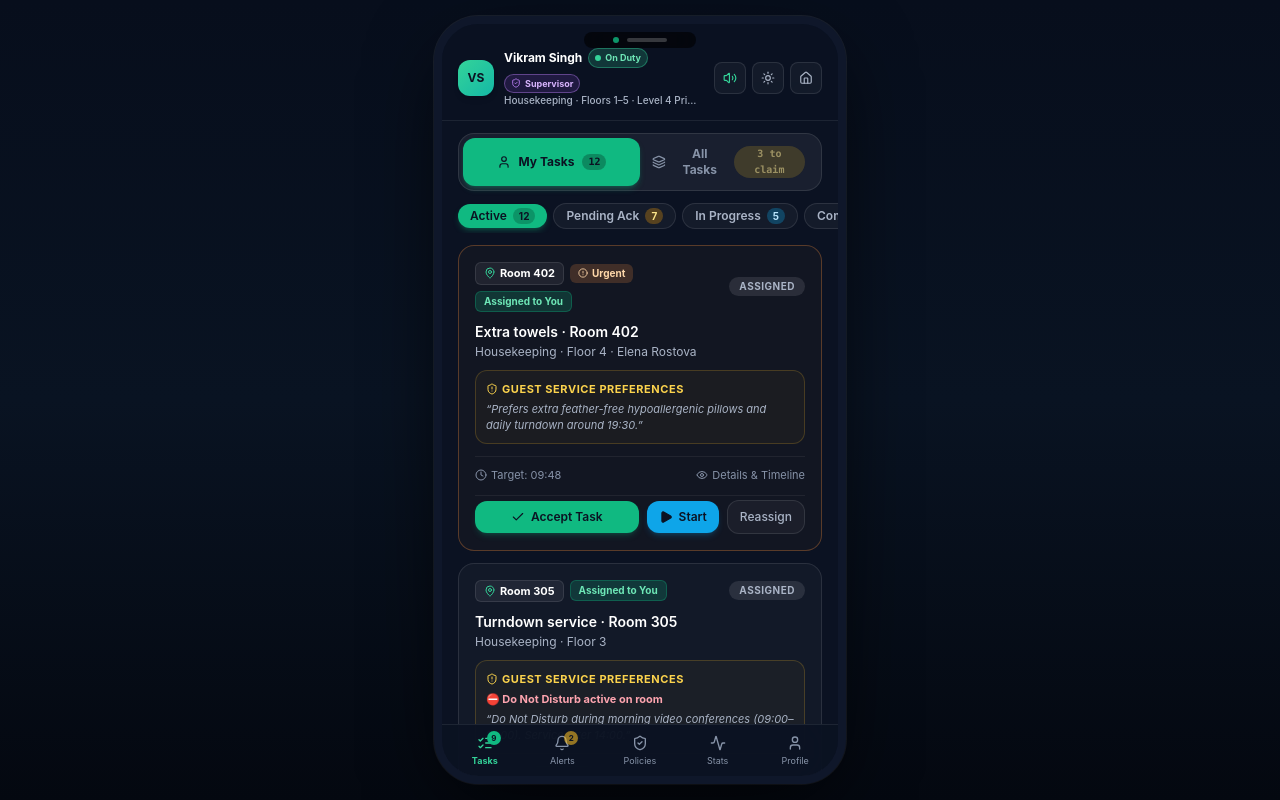
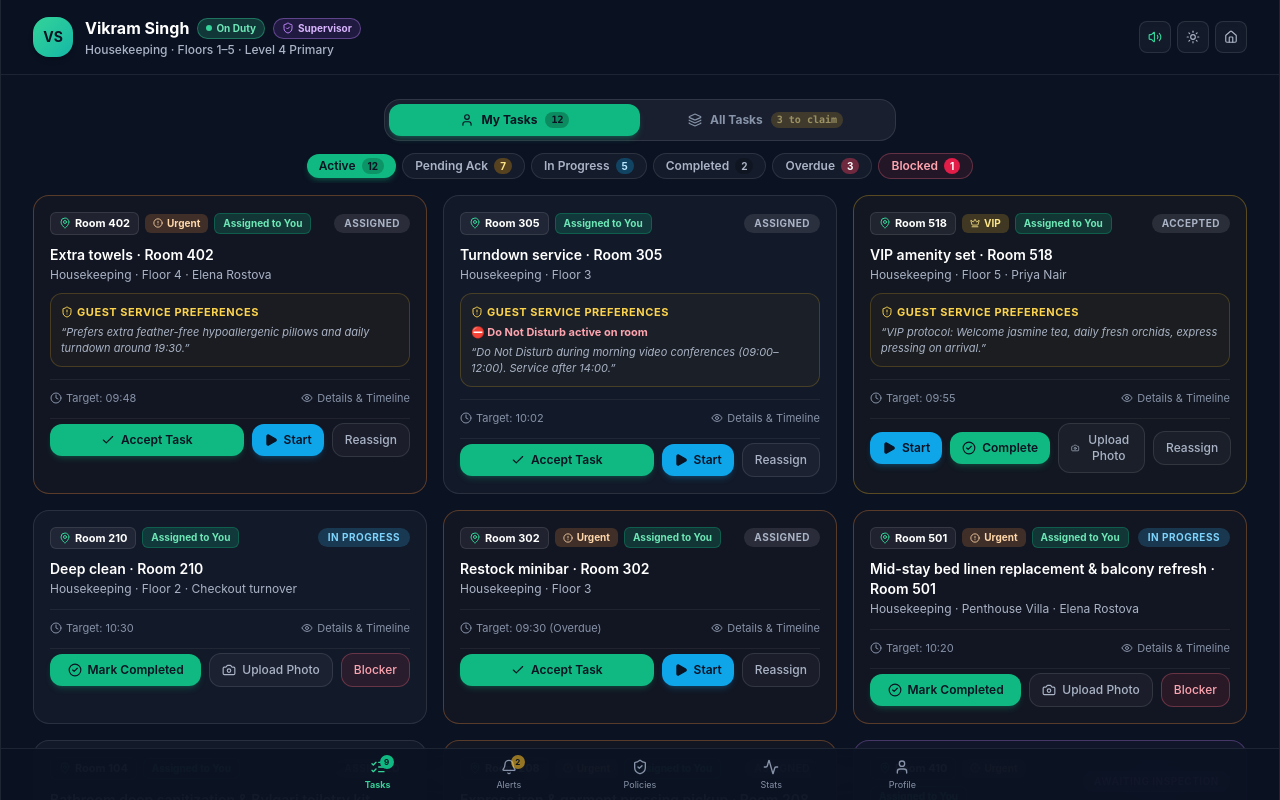
Before and after one commit to chinmaya-behera/hotel-app-main, a Next.js app in the folder public-preview/: page /staff/fulfiller in a window 1280 px wide. Built offline with nearby package versions, Linux system fonts and the light colour scheme.

Commit message:
feat(fulfiller): add full mobile, tablet, and desktop responsive layout

```diff
--- a/public-preview/src/components/staff/fulfiller/FulfillerApp.tsx
+++ b/public-preview/src/components/staff/fulfiller/FulfillerApp.tsx
@@ -113,27 +113,19 @@ function FulfillerAppContent() {
   const isLight = state.theme === 'light';
 
     return (
-    <div className="fixed inset-0 flex items-center justify-center overflow-hidden bg-gradient-to-b from-[#070e1c] via-[#091322] to-[#040810]">
-      {/* Centered Phone Shell Container on Desktop, Full Screen on Mobile */}
+    <div className="fixed inset-0 flex flex-col overflow-hidden bg-gradient-to-b from-[#070e1c] via-[#091322] to-[#040810]">
+      {/* Fluid Responsive Container: Mobile full-bleed, Tablet max-w-4xl, Desktop max-w-7xl */}
       <div
         id="fulfiller-phone-shell"
-        className="relative flex flex-col w-full h-full sm:h-[844px] sm:max-h-[calc(100dvh-2rem)] sm:w-[412px] sm:rounded-[2.8rem] sm:border-[8px] sm:border-[#0f172a] sm:shadow-[0_25px_80px_-15px_rgba(0,0,0,0.8),0_0_0_1px_rgba(255,255,255,0.08)] bg-ink-950 overflow-hidden text-white"
+        className="relative flex flex-col w-full h-full max-w-7xl mx-auto bg-ink-950 overflow-hidden text-white sm:border-x sm:border-white/[0.08] sm:shadow-[0_25px_80px_-15px_rgba(0,0,0,0.8)]"
       >
-        {/* Phone Speaker Notch (Desktop Shell Only) */}
-        <div className="hidden sm:flex absolute top-0 inset-x-0 z-50 justify-center pointer-events-none pt-2">
-          <div className="h-4 w-28 rounded-full bg-black/60 backdrop-blur-md flex items-center justify-center gap-2">
-            <span className="h-1.5 w-1.5 rounded-full bg-emerald-500/80 animate-pulse" />
-            <span className="h-1 w-10 rounded-full bg-white/20" />
-          </div>
-        </div>
-
-        {/* In-Mobile Toast Notification Banner */}
+        {/* In-App Toast Notification Banner */}
         {toasts && toasts.length > 0 && (
-          <div className="absolute top-14 inset-x-3 z-[60] pointer-events-none flex flex-col items-center gap-2">
+          <div className="absolute top-16 inset-x-3 sm:inset-x-6 z-[60] pointer-events-none flex flex-col items-center gap-2">
             {toasts.map((t) => (
               <div
                 key={t.id}
-                className="toast-in pointer-events-auto w-full max-w-[380px] flex items-start gap-2.5 rounded-2xl border border-emerald-400/40 bg-ink-900/95 backdrop-blur-xl px-3.5 py-2.5 text-xs text-white shadow-2xl animate-in slide-in-from-top-3 duration-200"
+                className="toast-in pointer-events-auto w-full max-w-md flex items-start gap-2.5 rounded-2xl border border-emerald-400/40 bg-ink-900/95 backdrop-blur-xl px-3.5 py-2.5 text-xs text-white shadow-2xl animate-in slide-in-from-top-3 duration-200"
               >
                 <CheckCircle2 className="mt-0.5 h-4 w-4 shrink-0 text-emerald-400" />
                 <div className="min-w-0 flex-1">
@@ -147,14 +139,14 @@ function FulfillerAppContent() {
           </div>
         )}
 
-        {/* Mobile Header Bar */}
-        <header className="shrink-0 border-b border-white/[0.08] bg-ink-950/90 backdrop-blur-xl px-4 pt-3 pb-3 sm:pt-6 z-40">
+        {/* Responsive Header Bar: Mobile, Tablet & Desktop */}
+        <header className="shrink-0 border-b border-white/[0.08] bg-ink-950/90 backdrop-blur-xl px-4 sm:px-6 lg:px-8 pt-3 pb-3 sm:py-4 z-40">
           <div className="flex items-center justify-between gap-3">
             {/* Identity */}
-            <div className="flex items-center gap-2.5 min-w-0">
+            <div className="flex items-center gap-3 min-w-0">
               <div
                 className={cn(
-                  'grid h-9 w-9 place-items-center rounded-xl bg-gradient-to-br text-xs font-bold shadow-md shrink-0 transition-all',
+                  'grid h-9 w-9 sm:h-10 sm:w-10 place-items-center rounded-xl sm:rounded-2xl bg-gradient-to-br text-xs sm:text-sm font-bold shadow-md shrink-0 transition-all',
                   isSupervisorMode
                     ? 'from-purple-500 to-indigo-600 text-white shadow-purple-500/20'
                     : cn(profile.colorGradient, 'text-ink-950'),
@@ -163,8 +155,8 @@ function FulfillerAppContent() {
                 {isSupervisorMode ? supervisorInitials : profile.avatarInitials}
               </div>
               <div className="min-w-0">
-                <div className="flex items-center gap-1.5 flex-wrap">
-                  <h1 className="text-xs font-bold text-white truncate max-w-[125px]">
+                <div className="flex items-center gap-2 flex-wrap">
+                  <h1 className="text-xs sm:text-sm md:text-base font-bold text-white truncate max-w-[130px] sm:max-w-xs">
                     {isSupervisorMode ? profile.supervisorName : profile.employeeName}
                   </h1>
 
@@ -174,7 +166,7 @@ function FulfillerAppContent() {
                         type="button"
                         onClick={() => setFulfillerAvailability(currentAvail === 'break' ? 'on_duty' : 'break')}
                         className={cn(
-                          'flex items-center gap-1 px-1.5 py-0.5 rounded-full text-[9px] font-bold border transition-colors',
+                          'flex items-center gap-1 px-1.5 sm:px-2 py-0.5 rounded-full text-[9px] sm:text-[10px] font-bold border transition-colors',
                           currentAvail === 'break'
                             ? 'bg-amber-400/20 text-amber-300 border-amber-400/40 hover:bg-amber-400/30'
                             : currentAvail === 'off_duty'
@@ -201,33 +193,33 @@ function FulfillerAppContent() {
                       <button
                         type="button"
                         onClick={() => setIsSupervisorMode(true)}
-                        className="flex items-center gap-1 px-1.5 py-0.5 rounded-full text-[9px] font-bold border border-purple-400/40 bg-purple-500/15 text-purple-300 hover:bg-purple-500/25 transition-all"
+                        className="flex items-center gap-1 px-1.5 sm:px-2 py-0.5 rounded-full text-[9px] sm:text-[10px] font-bold border border-purple-400/40 bg-purple-500/15 text-purple-300 hover:bg-purple-500/25 transition-all"
                         title={`Switch to Supervisor view (${profile.supervisorName})`}
                       >
-                        <ShieldCheck className="h-2.5 w-2.5 text-purple-400" />
+                        <ShieldCheck className="h-2.5 w-2.5 sm:h-3 sm:w-3 text-purple-400" />
                         <span>Supervisor</span>
                       </button>
                     </>
                   ) : (
                     <>
-                      <span className="flex items-center gap-1 px-1.5 py-0.5 rounded-full text-[9px] font-bold border border-purple-400/40 bg-purple-500/20 text-purple-200">
-                        <ShieldCheck className="h-2.5 w-2.5 text-purple-400" />
+                      <span className="flex items-center gap-1 px-1.5 sm:px-2 py-0.5 rounded-full text-[9px] sm:text-[10px] font-bold border border-purple-400/40 bg-purple-500/20 text-purple-200">
+                        <ShieldCheck className="h-2.5 w-2.5 sm:h-3 sm:w-3 text-purple-400" />
                         <span>Supervisor QA</span>
                       </span>
 
                       <button
                         type="button"
                         onClick={() => setIsSupervisorMode(false)}
-                        className="flex items-center gap-1 px-1.5 py-0.5 rounded-full text-[9px] font-bold border border-emerald-400/40 bg-emerald-500/15 text-emerald-300 hover:bg-emerald-500/25 transition-all"
+                        className="flex items-center gap-1 px-1.5 sm:px-2 py-0.5 rounded-full text-[9px] sm:text-[10px] font-bold border border-emerald-400/40 bg-emerald-500/15 text-emerald-300 hover:bg-emerald-500/25 transition-all"
                         title={`Switch back to Attendant view (${profile.employeeName})`}
                       >
-                        <User className="h-2.5 w-2.5 text-emerald-400" />
+                        <User className="h-2.5 w-2.5 sm:h-3 sm:w-3 text-emerald-400" />
                         <span>Attendant</span>
                       </button>
                     </>
                   )}
                 </div>
-                <p className="text-[10px] text-mist-300 truncate font-medium">
+                <p className="text-[10px] sm:text-xs text-mist-300 truncate font-medium mt-0.5">
                   {isSupervisorMode
                     ? `${profile.departmentName} · Quality Review & Sign-Off (${profile.supervisorCode})`
                     : `${profile.departmentName} · ${profile.zone}`}
@@ -276,8 +268,8 @@ function FulfillerAppContent() {
           </div>
         </header>
 
-        {/* Scrollable Tab Content Container */}
-        <div ref={scrollRef} className="flex-1 overflow-y-auto px-4 pt-3 no-scrollbar overscroll-contain">
+        {/* Scrollable Tab Content Container: Mobile, Tablet & Desktop responsive padding */}
+        <div ref={scrollRef} className="flex-1 overflow-y-auto px-4 sm:px-6 lg:px-8 pt-3 sm:pt-6 pb-24 sm:pb-28 no-scrollbar overscroll-contain">
           {activeTab === 'tasks' && (
             <FulfillerTasksTab
               profile={profile}
@@ -293,12 +285,12 @@ function FulfillerAppContent() {
           {activeTab === 'profile' && <FulfillerProfileTab profile={profile} />}
         </div>
 
-        {/* Mobile Bottom Navigation Bar */}
+        {/* Bottom Navigation Bar: Mobile, Tablet & Desktop responsive centering */}
         <nav
           aria-label="Fulfiller app navigation"
           className="absolute inset-x-0 bottom-0 z-40 border-t border-white/[0.08] bg-ink-950/95 backdrop-blur-2xl pb-safe"
         >
-          <div className="grid grid-cols-5 items-center px-1 py-1.5">
+          <div className="grid grid-cols-5 items-center px-2 py-1.5 max-w-md sm:max-w-xl md:max-w-2xl mx-auto">
             {/* My Tasks */}
             <button
               type="button"
--- a/public-preview/src/components/staff/fulfiller/FulfillerPerformanceTab.tsx
+++ b/public-preview/src/components/staff/fulfiller/FulfillerPerformanceTab.tsx
@@ -81,8 +81,8 @@ export function FulfillerPerformanceTab({ profile }: { profile?: FulfillerProfil
         </div>
       </div>
 
-      {/* KPI Cards Grid */}
-      <div className="grid grid-cols-2 gap-2.5">
+      {/* KPI Cards Grid: 2-col on Mobile, 4-col on Tablet & Desktop */}
+      <div className="grid grid-cols-2 md:grid-cols-4 gap-2.5 sm:gap-3.5">
         <div className="rounded-2xl border border-white/10 bg-white/[0.03] p-3.5">
           <div className="flex items-center justify-between text-mist-400">
             <span className="text-[11px] font-medium">On-Time SLA</span>
--- a/public-preview/src/components/staff/fulfiller/FulfillerTasksTab.tsx
+++ b/public-preview/src/components/staff/fulfiller/FulfillerTasksTab.tsx
@@ -449,7 +449,7 @@ export function FulfillerTasksTab({ profile, isSupervisorMode = false, onToggleS
       />
 
       {/* Primary Section Switcher: My Tasks vs All Tasks */}
-      <div className="grid grid-cols-2 p-1 rounded-2xl bg-white/[0.06] border border-white/10">
+      <div className="grid grid-cols-2 p-1 rounded-2xl bg-white/[0.06] border border-white/10 max-w-md sm:max-w-lg mx-auto w-full">
         <button
           type="button"
           onClick={() => setPrimaryView('my_tasks')}
@@ -508,7 +508,7 @@ export function FulfillerTasksTab({ profile, isSupervisorMode = false, onToggleS
 
       {/* Sub-Filters: My Tasks */}
       {primaryView === 'my_tasks' && (
-        <div className="no-scrollbar -mx-4 flex items-center gap-1.5 overflow-x-auto px-4 pb-1">
+        <div className="no-scrollbar -mx-4 sm:mx-0 flex items-center gap-1.5 overflow-x-auto sm:flex-wrap sm:justify-center px-4 sm:px-0 pb-1">
           <button
             type="button"
             onClick={() => setMyFilter('all')}
@@ -617,7 +617,7 @@ export function FulfillerTasksTab({ profile, isSupervisorMode = false, onToggleS
 
       {/* Sub-Filters: All Tasks */}
       {primaryView === 'all_tasks' && (
-        <div className="no-scrollbar -mx-4 flex items-center gap-1.5 overflow-x-auto px-4 pb-1">
+        <div className="no-scrollbar -mx-4 sm:mx-0 flex items-center gap-1.5 overflow-x-auto sm:flex-wrap sm:justify-center px-4 sm:px-0 pb-1">
           <button
             type="button"
             onClick={() => setAllFilter('all_eligible')}
@@ -704,10 +704,10 @@ export function FulfillerTasksTab({ profile, isSupervisorMode = false, onToggleS
         </div>
       )}
 
-      {/* Task List Rendering */}
-      <div className="flex flex-col gap-3">
+      {/* Task List Rendering: Mobile 1-col, Tablet 2-col, Desktop 3-col */}
+      <div className="grid grid-cols-1 md:grid-cols-2 xl:grid-cols-3 gap-3.5 sm:gap-4">
         {(primaryView === 'my_tasks' ? filteredMyTasks : filteredAllTasks).length === 0 ? (
-          <div className="flex flex-col items-center justify-center rounded-3xl border border-white/10 bg-white/[0.02] py-12 px-4 text-center">
+          <div className="col-span-full flex flex-col items-center justify-center rounded-3xl border border-white/10 bg-white/[0.02] py-12 px-4 text-center">
             <span className="grid h-12 w-12 place-items-center rounded-2xl border border-white/10 bg-white/[0.04] text-mist-400">
               <CheckCircle2 className="h-6 w-6 text-emerald-400" />
             </span>
@@ -1224,11 +1224,11 @@ export function FulfillerTasksTab({ profile, isSupervisorMode = false, onToggleS
         </FulfillerModalPortal>
       )}
 
-      {/* Task Details & Chronological Timeline Modal (In-Mobile Sheet) */}
+      {/* Task Details & Chronological Timeline Modal (Mobile Sheet / Tablet & Desktop Centered Modal) */}
       {selectedTask && (
         <FulfillerModalPortal>
-          <div className="absolute inset-0 z-50 flex flex-col justify-end bg-black/80 backdrop-blur-sm animate-in fade-in duration-150">
-            <div className="w-full max-h-[92%] flex flex-col rounded-t-[2rem] border-t border-white/20 bg-ink-950 p-4 text-white shadow-2xl overflow-hidden animate-in slide-in-from-bottom duration-200">
+          <div className="absolute inset-0 z-50 flex flex-col justify-end sm:items-center sm:justify-center p-0 sm:p-4 bg-black/80 backdrop-blur-sm animate-in fade-in duration-150">
+            <div className="w-full sm:max-w-xl max-h-[92%] sm:max-h-[85vh] flex flex-col rounded-t-[2rem] sm:rounded-3xl border-t sm:border border-white/20 bg-ink-950 p-4 sm:p-6 text-white shadow-2xl overflow-hidden animate-in slide-in-from-bottom duration-200">
               {/* Header */}
               <div className="flex items-start justify-between gap-3 border-b border-white/10 pb-3 shrink-0">
                 <div>
```
